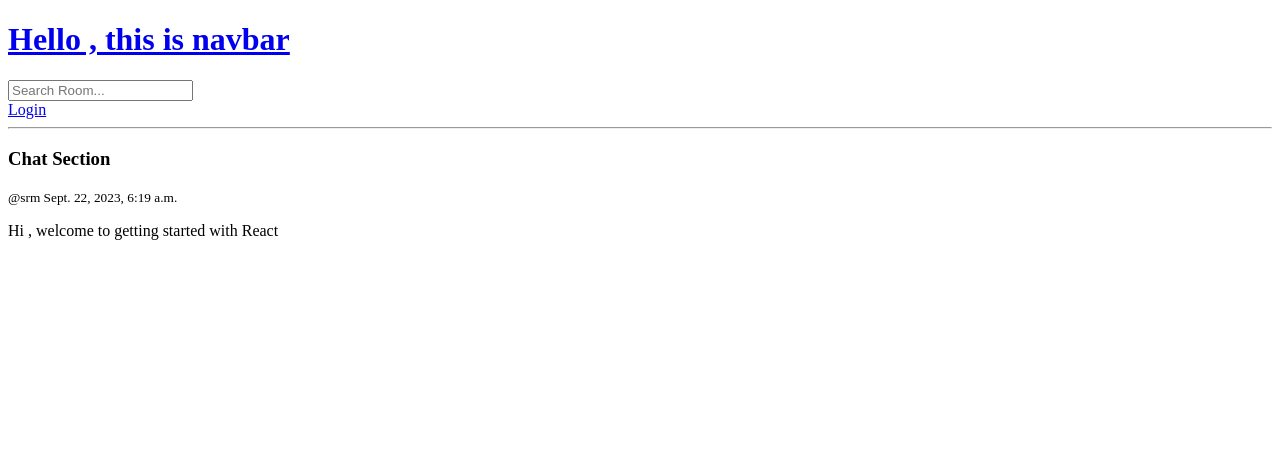
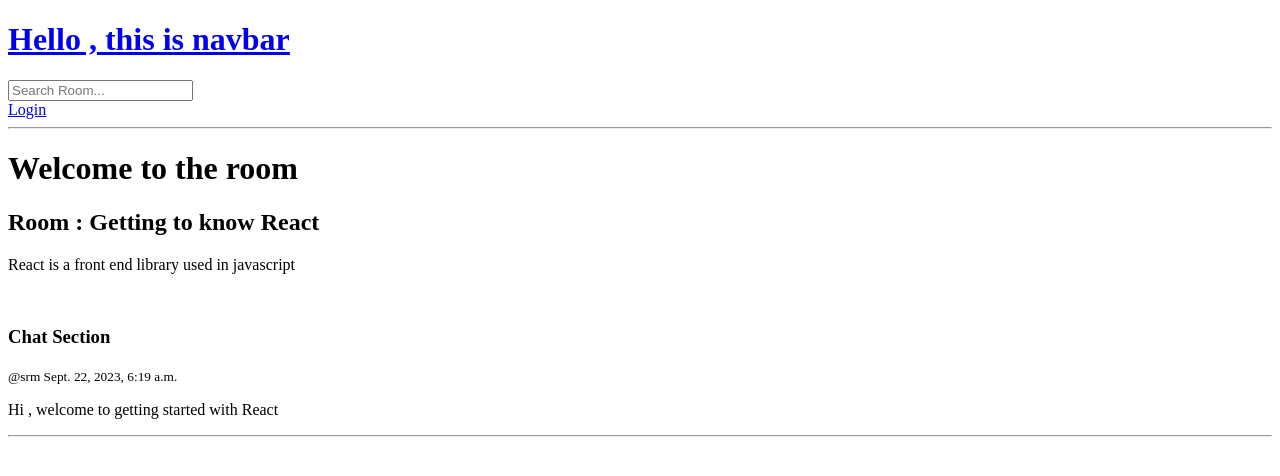
Before and after one commit to Hrithik2212/StudyLounge, a Django app: page /rooms/10/ in a window 1280 px wide. Shown: the top 476 px of the page. Run offline with Django 4.2, Linux system fonts and the light colour scheme; data comes from the database, SQL or seed files in the repository; both versions use the stored data as it was after the commit.

Commit message:
added chat(message) CR operatiions

```diff
--- a/studybud/base/models.py
+++ b/studybud/base/models.py
@@ -32,6 +32,3 @@ class Message(models.Model):
     body = models.TextField()
     updated = models.DateTimeField(auto_now=True)
     created = models.DateTimeField(auto_now_add=True)
-
-    def __str__(self):
-        return self.body[0:50]
--- a/studybud/base/templates/base/room.html
+++ b/studybud/base/templates/base/room.html
@@ -1,16 +1,29 @@
 {% extends 'Main.html'%}
 {%block content%}
-<h1>Welcome to rooms </h1>
-<h2>{{room.names}}</h2>
+<div class="description-wrapper">
+    <h1>Welcome to the room </h1>
+    <h2>Room : {{room.names}}</h2>
     <p>{{room.description}}</p>
-
+    <br>
+</div>
+<main>
     <div class="comment-wrapper">
         <h3>Chat Section</h3>
         {% for message in messages %}
             <div>
                 <small>@{{message.user}} {{message.created}}</small>
                 <p> {{message.body}}</p>
+                <hr>
             </div>
         {% endfor %}
     </div>
+    {% if request.user.is_authenticated %}
+    <div>
+        <form method="POST"   action="">
+            {% csrf_token %}
+            <input type='text' name="body" placeholder="Enter your message here " />
+        </form>
+    </div>
+</main>
+{% endif %}
 {%endblock%}
--- a/studybud/base/views.py
+++ b/studybud/base/views.py
@@ -1,6 +1,6 @@
 from django.shortcuts import render , redirect
 from django.http import HttpResponse
-from .models import Room , Topic , User
+from .models import *
 from django.contrib import  messages
 from django.contrib.auth.decorators import login_required
 from django.contrib.auth.forms import UserCreationForm
@@ -38,7 +38,7 @@ def login_page(request):
 
 def logoutUser(request):
     logout(request)
-    return redirect('blogin')
+    return redirect('login')
 
 def registerUser(request):
     page = 'register'
@@ -108,7 +108,15 @@ def home(request):
 
 def room(request , pk ):
     room = Room.objects.get(id=pk)
-    messages = room.message_set.all()
+    messages = room.message_set.all().order_by('created')
+
+    if request.method == 'POST' :
+        message =  Message.objects.create(
+            user = request.user ,
+            room = room ,
+            body = request.POST.get('body')
+        )
+        return redirect('room' , pk=room.id )
     context = {'room' : room , 'messages':messages }
     return render(request , 'base/room.html' ,context )
 
```
Also changed, not shown: studybud/db.sqlite3. Lines whose indentation alone changed are shown as unchanged.
